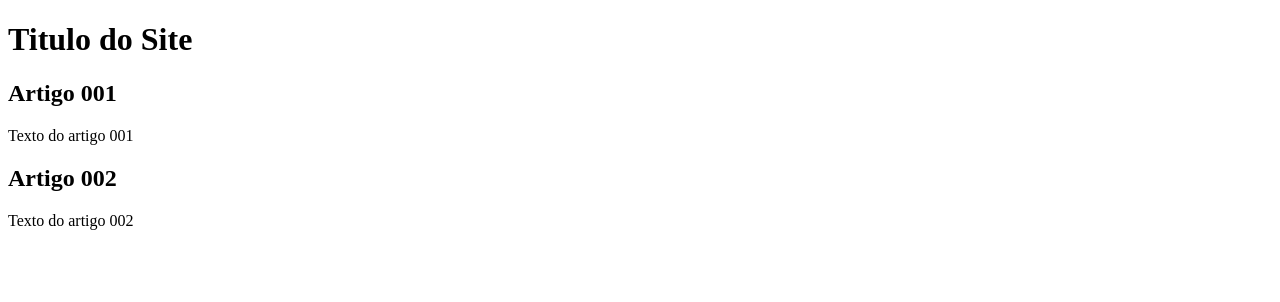
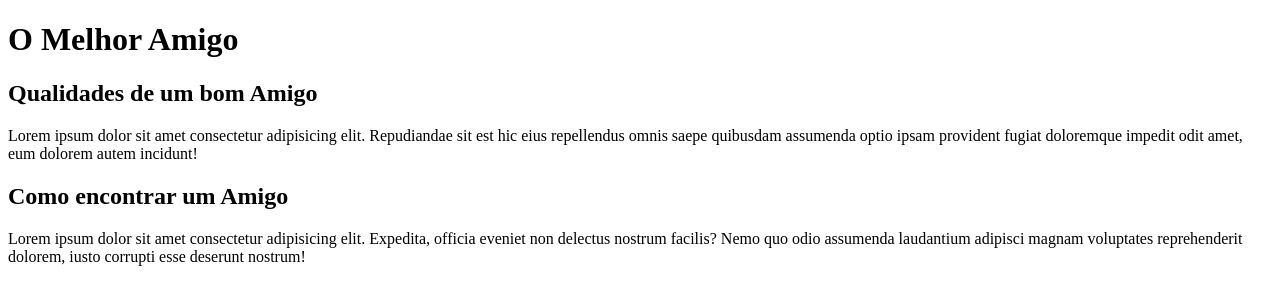
Before and after one commit to SousaJailson/projeto-site, a plain HTML site: page index.html in a window 1280 px wide. Drawn offline with Linux system fonts and the light colour scheme.

Commit message:
Conteudo 1.0

```diff
--- a/index.html
+++ b/index.html
@@ -4,20 +4,20 @@
     <meta charset="UTF-8">
     <meta http-equiv="X-UA-Compatible" content="IE=edge">
     <meta name="viewport" content="width=device-width, initial-scale=1.0">
-    <title>Titulo do Site</title>
+    <title>Amigo</title>
 </head>
 <body>
   <main>
     <header>
-        <h1>Titulo do Site</h1>
+        <h1>O Melhor Amigo</h1>
     </header>
     <article>
-        <h2>Artigo 001</h2>
-        <p>Texto do artigo 001</p>
+        <h2>Qualidades de um bom Amigo</h2>
+        <p>Lorem ipsum dolor sit amet consectetur adipisicing elit. Repudiandae sit est hic eius repellendus omnis saepe quibusdam assumenda optio ipsam provident fugiat doloremque impedit odit amet, eum dolorem autem incidunt!</p>
     </article>
     <article>
-        <h2>Artigo 002</h2>
-        <p>Texto do artigo 002</p>
+        <h2>Como encontrar um Amigo</h2>
+        <p>Lorem ipsum dolor sit amet consectetur adipisicing elit. Expedita, officia eveniet non delectus nostrum facilis? Nemo quo odio assumenda laudantium adipisci magnam voluptates reprehenderit dolorem, iusto corrupti esse deserunt nostrum!</p>
     </article>
   </main>
 </body>
```
